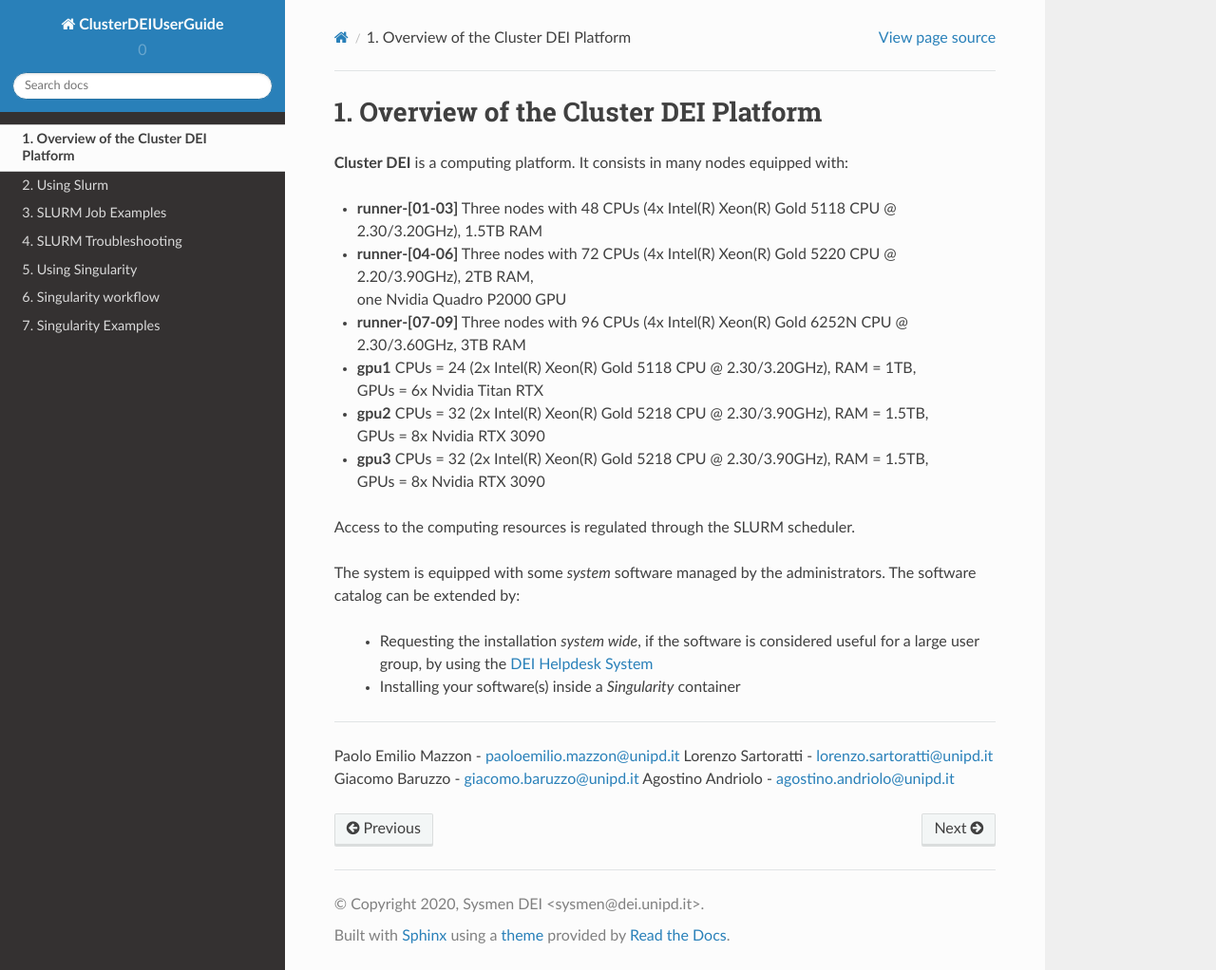
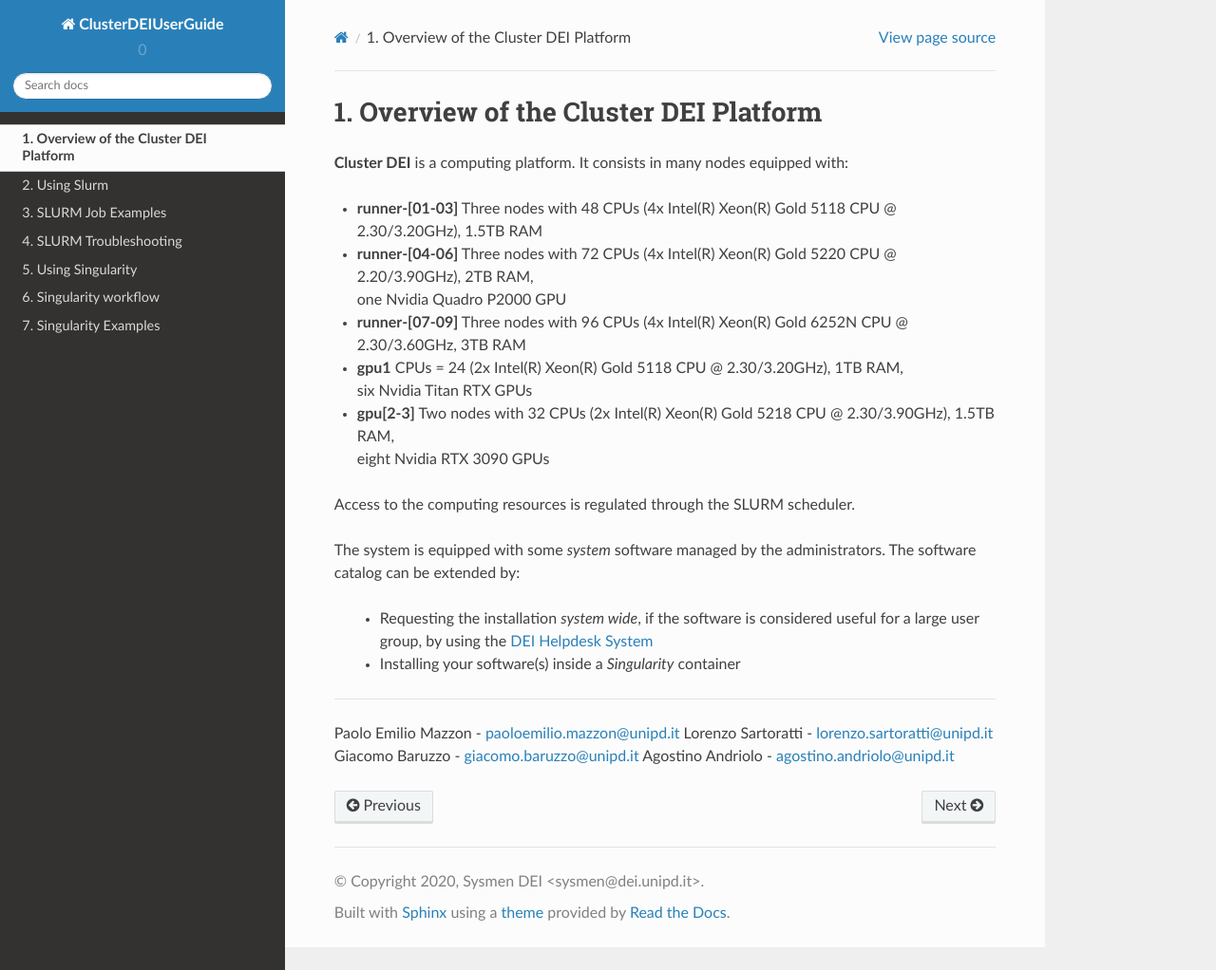
Before and after one commit to agostinoandriolo/clusterDEIguide, a Sphinx documentation site: the page built from ClusterDEIUserGuide-master/docs/Overview.rst, in a window 1280 px wide and 1022 px high. Shown: the whole window at 95% size. Built offline with Sphinx 7.4.7 and the Read the Docs theme 2.0.0, drawn with Linux system fonts in a browser that asks for light colours.

Commit message:
Update Overview.rst

```diff
--- a/ClusterDEIUserGuide-master/docs/Overview.rst
+++ b/ClusterDEIUserGuide-master/docs/Overview.rst
@@ -11,12 +11,10 @@ Overview of the Cluster DEI Platform
 - **runner-[04-06]** Three nodes with 72 CPUs (4x Intel(R) Xeon(R) Gold 5220 CPU @ 2.20/3.90GHz), 2TB RAM, |br|
   one Nvidia Quadro P2000 GPU
 - **runner-[07-09]** Three nodes with 96 CPUs (4x Intel(R) Xeon(R) Gold 6252N CPU @ 2.30/3.60GHz, 3TB RAM
-- **gpu1** CPUs = 24 (2x Intel(R) Xeon(R) Gold 5118 CPU @ 2.30/3.20GHz), RAM = 1TB, |br|
-  GPUs = 6x Nvidia Titan RTX
-- **gpu2** CPUs = 32 (2x Intel(R) Xeon(R) Gold 5218 CPU @ 2.30/3.90GHz), RAM = 1.5TB, |br|
-  GPUs = 8x Nvidia RTX 3090
-- **gpu3** CPUs = 32 (2x Intel(R) Xeon(R) Gold 5218 CPU @ 2.30/3.90GHz), RAM = 1.5TB, |br|
-  GPUs = 8x Nvidia RTX 3090
+- **gpu1** CPUs = 24 (2x Intel(R) Xeon(R) Gold 5118 CPU @ 2.30/3.20GHz), 1TB RAM, |br|
+  six Nvidia Titan RTX GPUs
+- **gpu[2-3]** Two nodes with 32 CPUs (2x Intel(R) Xeon(R) Gold 5218 CPU @ 2.30/3.90GHz), 1.5TB RAM, |br|
+  eight Nvidia RTX 3090 GPUs
 
 
 
```
